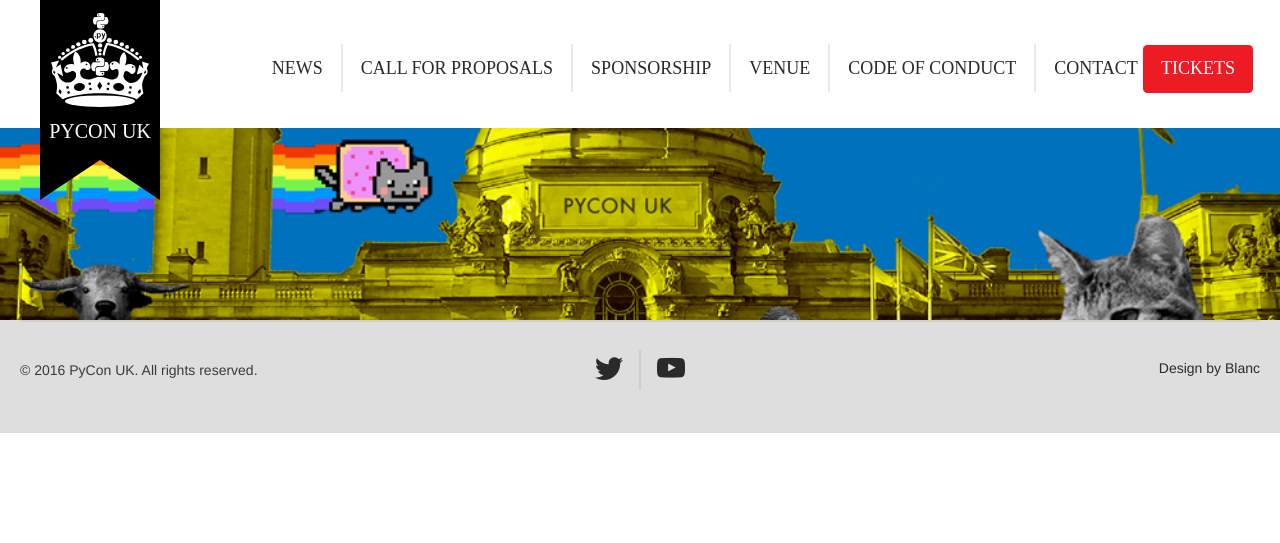
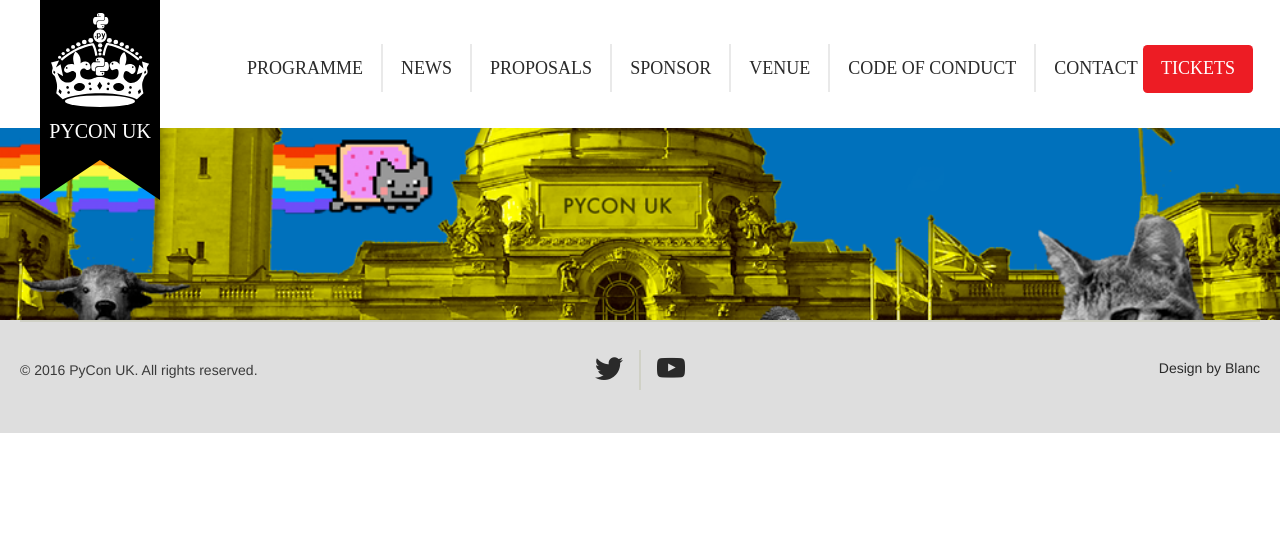
Before and after one commit to PyconUK/2016.pyconuk.org, a Python web app: template templates/news.html in a window 1280 px wide. Shown: the top 543 px of the page. Run offline with Jinja, Linux system fonts and the light colour scheme; the template is opened without the code that fills it, so the values that code supplies are empty; some libraries are stand-ins or nearby versions; some web fonts are replaced.

Commit message:
Add programme to menu

```diff
--- a/templates/base.html
+++ b/templates/base.html
@@ -38,9 +38,10 @@
             <a href="/tickets" class="btn small">Tickets</a>
             <nav>
                 <ul class="primary pull-right">
+                    <li><a href="/programme">Programme</a></li>
                     <li><a href="/news">News</a></li>
-                    <li><a href="/cfp">Call for Proposals</a></li>
-                    <li><a href="/sponsorship">Sponsorship</a></li>
+                    <li><a href="/cfp">Proposals</a></li>
+                    <li><a href="/sponsorship">Sponsor</a></li>
                     <li><a href="/venue">Venue</a></li>
                     <li><a href="/code-of-conduct">Code of Conduct</a></li>
                     <li><a href="/contact">Contact</a></li>
```
